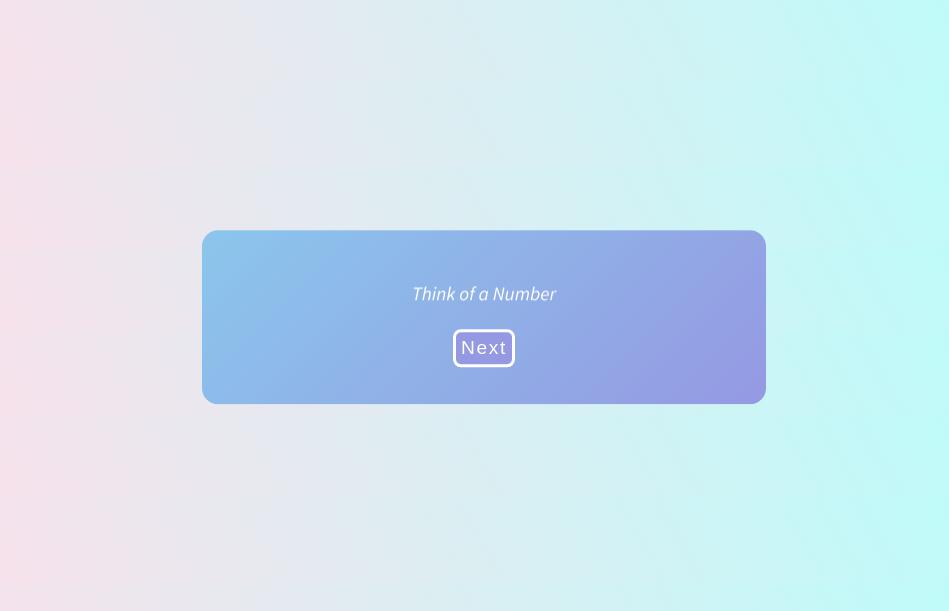
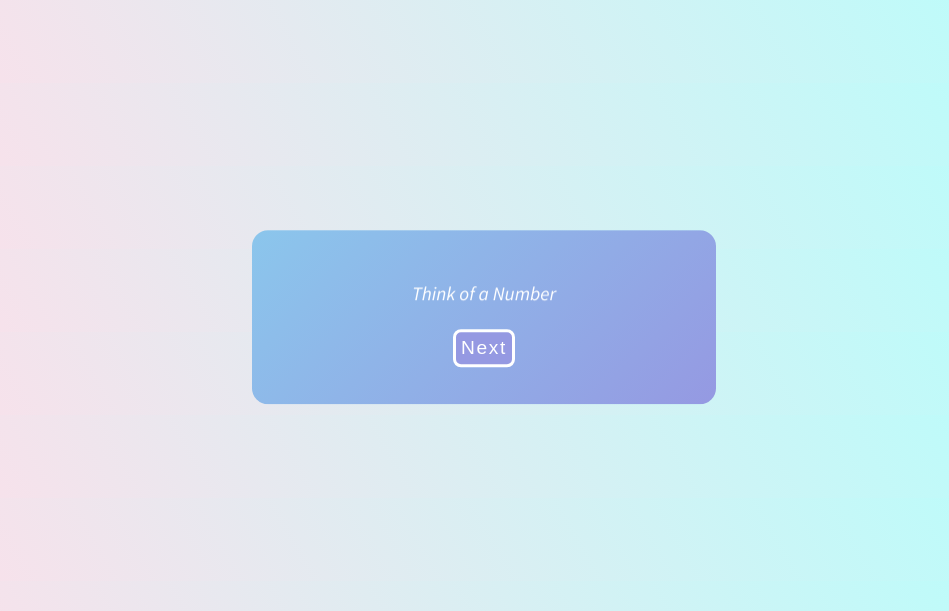
Before and after one commit to rkshaw20/Guess_number_game, a plain HTML site: page index.html in a window 1280 px wide. Shown: the part 83-694 px from the top of the page, without its empty margins (156-1105 px from the left). Drawn offline with Linux system fonts and the light colour scheme.

Commit message:
style:update container size

```diff
--- a/style.css
+++ b/style.css
@@ -25,7 +25,7 @@ h1{
 
   background-color: #8bc6ec;
   background-image: linear-gradient(135deg, #8bc6ec 0%, #9599e2 100%);
-  min-width: 500px;
+  min-width: 400px;
   max-width: 600px;
   padding: 2rem;
   margin: auto;
@@ -206,3 +206,10 @@ a{
   color: inherit;
   text-decoration: none;
 }
+
+/* @media only screen and (max-width:500px){
+  body{
+    max-width: 95%;
+    width: 100%;
+  }
+} */
```
